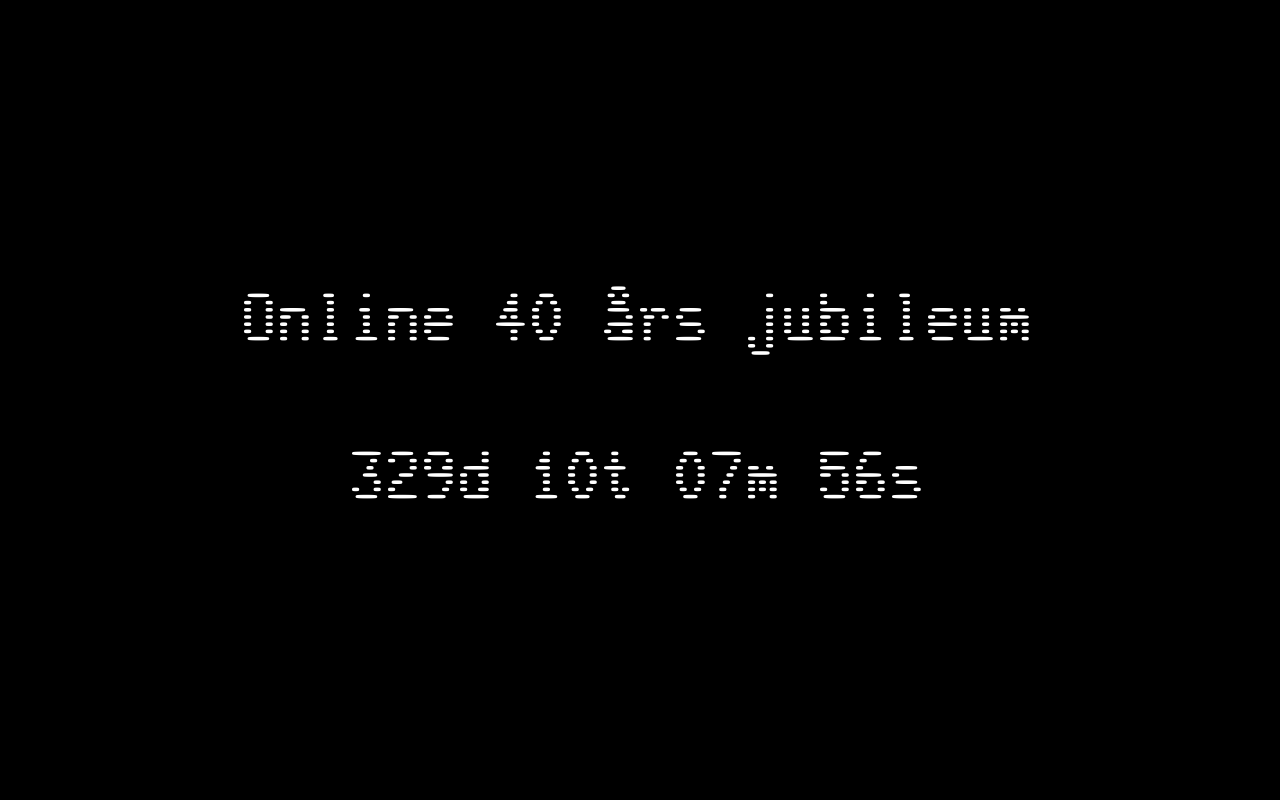
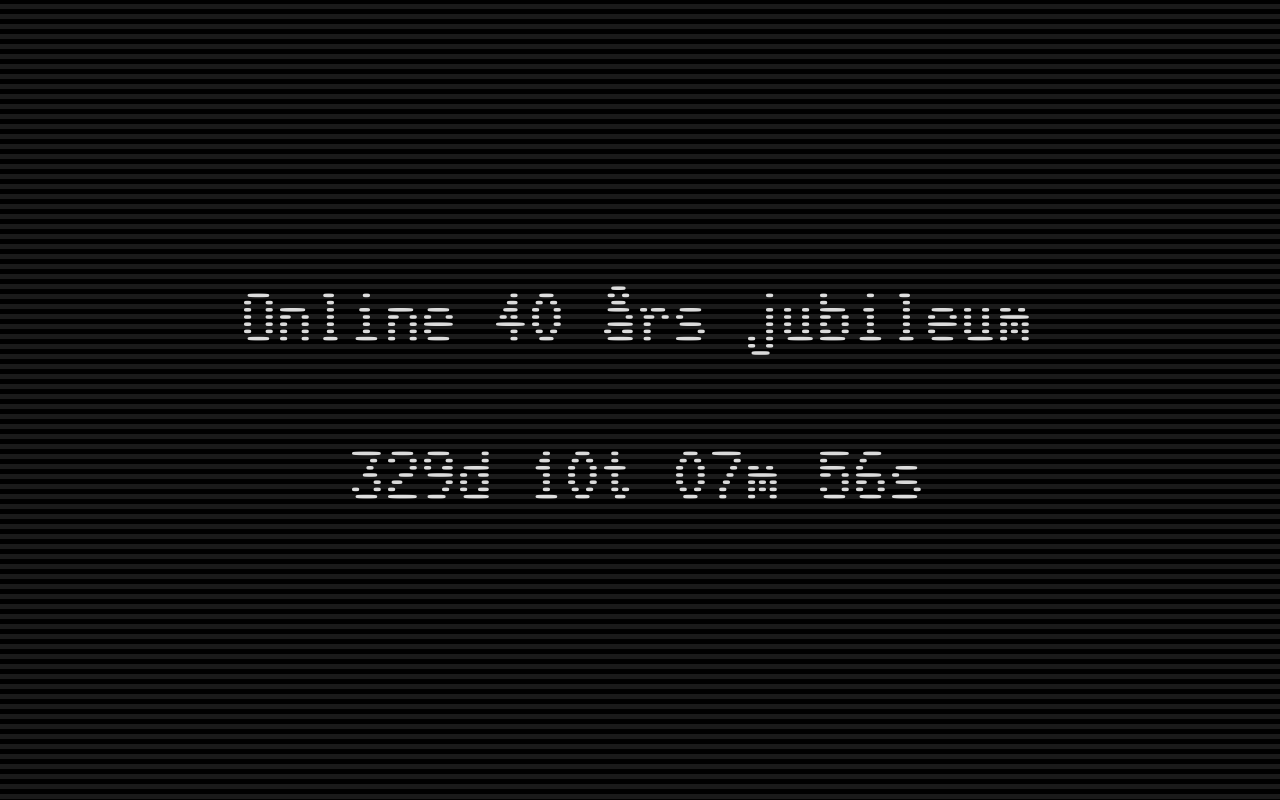
Before and after one commit to appKom/farfalle, a React (Vite) app: page / in a window 1280 px wide. Built offline with nearby package versions, Linux system fonts and the light colour scheme.

Commit message:
CRT animation

```diff
--- a/src/App.tsx
+++ b/src/App.tsx
@@ -4,6 +4,8 @@ import Countdown from './components/Countdown';
 function App() {
   return (
     <div className="w-full h-screen flex justify-center items-center bg-black">
+      {/* CRT scanlines */}
+      <div className="absolute inset-0 bg-[linear-gradient(rgba(255,255,255,0.1)_50%,transparent_50%)] bg-[length:100%_10px] animate-scan z-40" />
       <Countdown />
     </div>
   );
--- a/src/components/Countdown.tsx
+++ b/src/components/Countdown.tsx
@@ -16,7 +16,7 @@ export default function Countdown() {
   const timeLeft = getTimeDiff(now, targetDate);
 
   return (
-    <div className="h-1/5 lg:h-1/2 flex flex-col justify-evenly items-center">
+    <div className="h-1/5 lg:h-1/2 flex flex-col justify-evenly items-center animate-flicker">
       <h1 className="font-glass text-white text-3xl lg:text-7xl">
         Online 40 års jubileum
       </h1>
--- a/src/index.css
+++ b/src/index.css
@@ -7,4 +7,25 @@
 
 @theme {
   --font-glass: Glass, 'sans-serif';
+  --animate-flicker: flicker 0.15s infinite;
+  --animate-scan: scan 0.2s linear infinite;
+
+  @keyframes scan {
+    0% {
+      background-position: 0 0;
+    }
+    100% {
+      background-position: 0 10px;
+    }
+  }
+
+  @keyframes flicker {
+    0%,
+    100% {
+      opacity: 1;
+    }
+    50% {
+      opacity: 0.85;
+    }
+  }
 }
```
Also changed, not shown: 1 other file (tests, documents, lock files or other folders).
